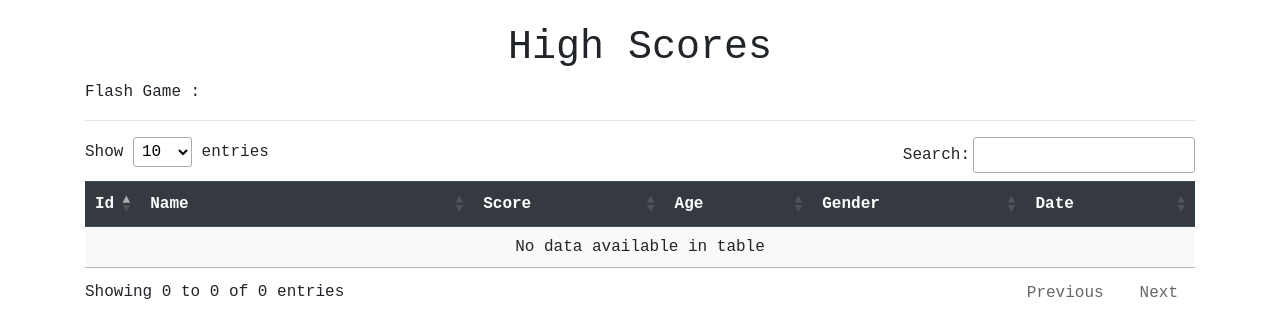
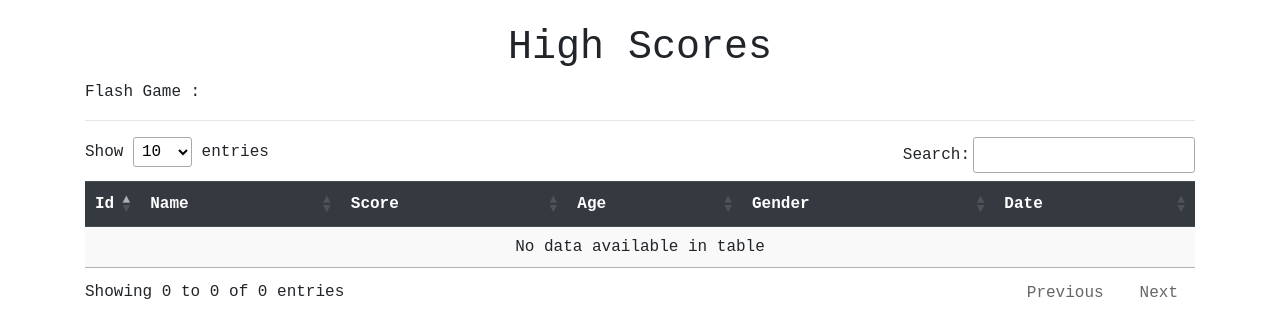
Before and after one commit to Manask322/ExpoInfi, a Django app: page / in a window 1280 px wide. Shown: the part 621-935 px from the top of the page. Run offline with Django 3.2, Linux system fonts and the light colour scheme; some libraries are stand-ins or nearby versions.

Commit message:
minor change

```diff
--- a/templates/home.html
+++ b/templates/home.html
@@ -87,7 +87,7 @@
                 <thead class="thead-dark">
                     <tr>
                         <th style="width: 1%;">Id</th>
-                        <th style="width: 30%;">Name</th>
+                        <th>Name</th>
                         <th>Score</th>
                         <th>Age</th>
                         <th>Gender</th>
```
